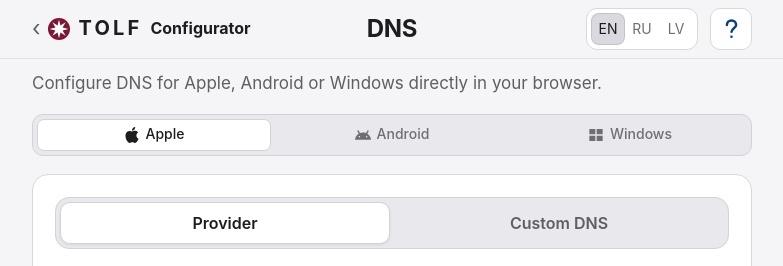
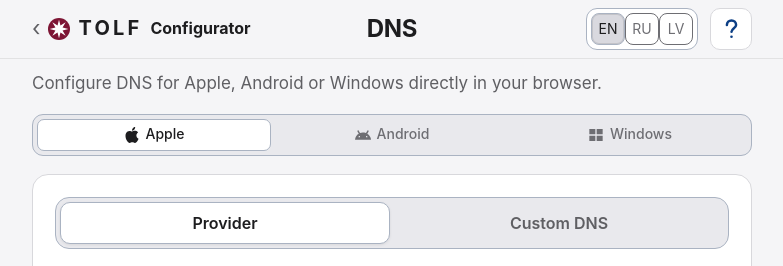
Before and after one commit to sia-tolf/tolf-configurator, a plain HTML site: page dns/index.html in a window 1280 px wide. Shown: the top 266 px of the page, 248-1031 px from the left. Drawn offline with Linux system fonts and the light colour scheme.

Commit message:
Unify segmented selector and language frames across all pages

```diff
--- a/dns/index.html
+++ b/dns/index.html
@@ -15,7 +15,7 @@
 <meta property="og:description" content="Create a DNS configuration profile using your own server and connection settings. Download the profile to set up a compatible device.">
 <script id="tolf-search-metadata" type="application/json">{"en": ["DNS profile generator — TOLF Configurator", "Create a DNS configuration profile using your own server and connection settings. Download the profile to set up a compatible device."], "ru": ["Конфигуратор профиля DNS — TOLF", "Создайте профиль DNS с параметрами своего сервера. Скачайте готовую конфигурацию для настройки совместимого устройства."], "lv": ["DNS profilu konfigurators — TOLF", "Izveidojiet DNS profilu ar sava servera savienojuma parametriem un lejupielādējiet konfigurāciju saderīgai ierīcei."]}</script>
 <script defer src="/search-metadata.js?v=20261109"></script>
-</head>
+<link rel="stylesheet" href="/segmented-controls.css?v=20261123"></head>
 <body>
 <main>
   <header class="page-header">
--- /dev/null
+++ b/segmented-controls.css
@@ -0,0 +1,69 @@
+/* Shared frames for segmented choices and their selected options. */
+:root {
+  --tolf-segment-border: #aab3c2;
+}
+@media (prefers-color-scheme: dark) {
+  :root { --tolf-segment-border: #647184; }
+}
+html :is(.tolf-language,
+  .language,
+  .language-switcher,
+  .admin-languages,
+  .public-language,
+  .billing-language,
+  .visits-languages,
+  .platform-switcher,
+  .platform-options,
+  .target-platform-selector,
+  .mode-tabs,
+  .auth-methods,
+  .vpn-setup-tabs,
+  .admin-tabs,
+  #anyConnectModeSelector,
+  html[data-tolf-ui="quick"] header nav[aria-label="Language"]) {
+  border: 1px solid var(--tolf-segment-border) !important;
+}
+html :is(.tolf-language,
+  .language,
+  .language-switcher,
+  .admin-languages,
+  .public-language,
+  .billing-language,
+  .visits-languages,
+  .platform-switcher,
+  .platform-options,
+  .target-platform-selector,
+  .mode-tabs,
+  .auth-methods,
+  .vpn-setup-tabs,
+  .admin-tabs,
+  #anyConnectModeSelector,
+  html[data-tolf-ui="quick"] header nav[aria-label="Language"]) > :is(button, a) {
+  box-sizing: border-box;
+  border-width: 1px !important;
+  border-style: solid !important;
+}
+html :is(.tolf-language,
+  .language,
+  .language-switcher,
+  .admin-languages,
+  .public-language,
+  .billing-language,
+  .visits-languages,
+  .platform-switcher,
+  .platform-options,
+  .target-platform-selector,
+  .mode-tabs,
+  .auth-methods,
+  .vpn-setup-tabs,
+  .admin-tabs,
+  #anyConnectModeSelector,
+  html[data-tolf-ui="quick"] header nav[aria-label="Language"]) > :is(button, a):is(.active, .selected, [aria-pressed="true"], [aria-selected="true"], [aria-current="page"]),
+html #anyConnectModeSelector .anyconnect-mode-button.active,
+html .target-platform-choice input:checked + .target-platform-segment {
+  border: 1px solid var(--tolf-segment-border) !important;
+}
+html .platform-options {
+  padding: 4px;
+  border-radius: 11px;
+}
```
Also changed, not shown: ikev2/index.html (+1 -1 lines), index.html (+1 -1 lines).
